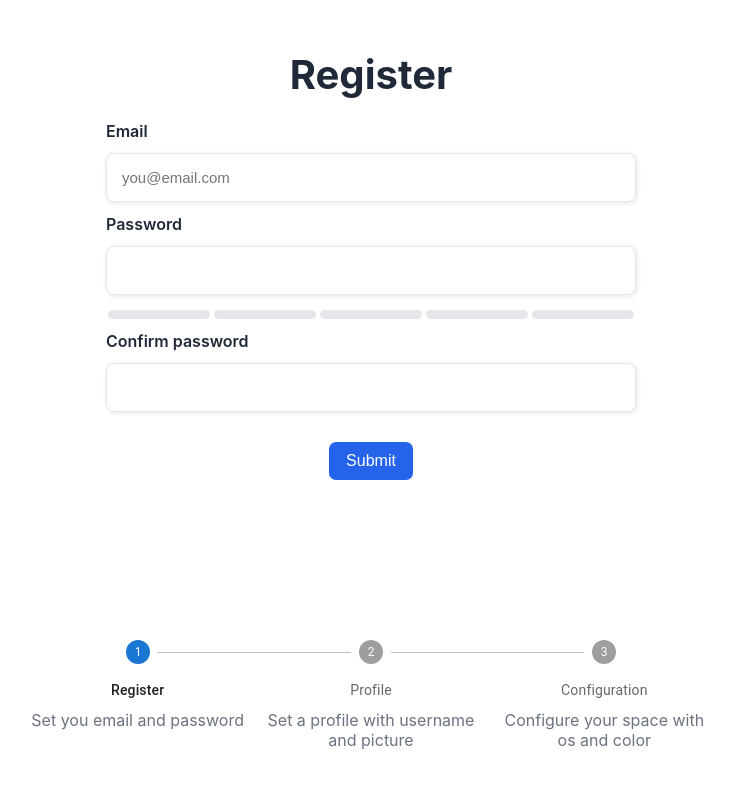
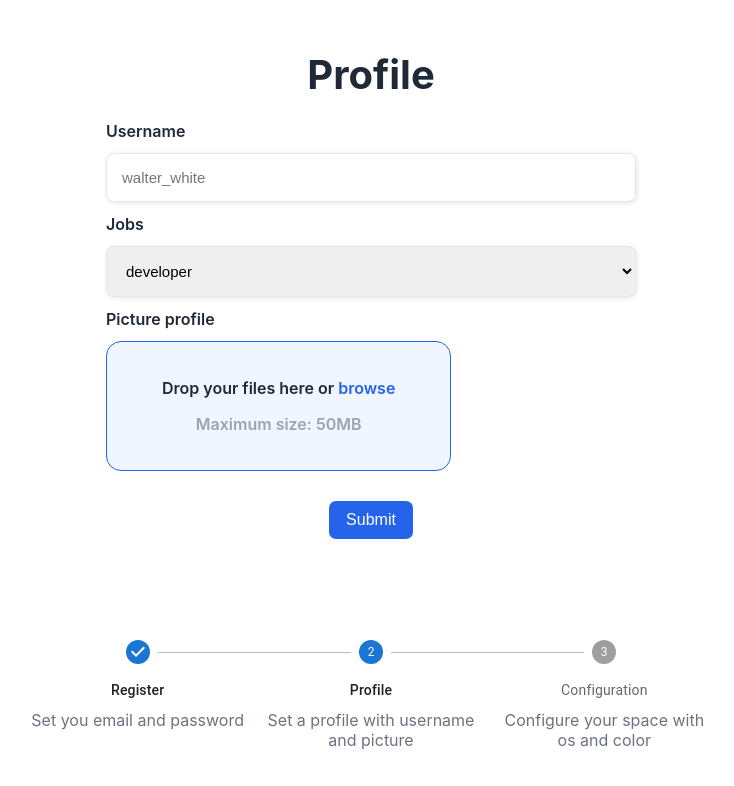
Before and after one commit to Sail-Cpu/miaw, a React (Vite) app: page /sign/step2 in a window 1280 px wide. Shown: the top 786 px of the page, without its empty margins (269-1003 px from the left). Built offline with nearby package versions, Linux system fonts and the light colour scheme.

Commit message:
first implementation of routes

```diff
--- a/package.json
+++ b/package.json
@@ -17,6 +17,7 @@
     "prop-types": "^15.8.1",
     "react": "^18.2.0",
     "react-dom": "^18.2.0",
+    "react-router-dom": "^6.22.3",
     "styled-components": "^6.1.8"
   },
   "devDependencies": {
--- a/src/App.jsx
+++ b/src/App.jsx
@@ -1,11 +1,23 @@
+import {BrowserRouter, Routes, Route} from "react-router-dom";
 //Pages
 import Register from "./pages/auth/Register.jsx";
+import RegisterForm from "./forms/auth/RegisterForm.jsx";
+import ProfileForm from "./forms/auth/ProfileForm.jsx";
+import ConfigForm from "./forms/auth/ConfigForm.jsx";
 
 function App() {
 
   return (
     <>
-      <Register />
+      <BrowserRouter>
+        <Routes>
+          <Route path="/sign" element={<Register />}>
+            <Route path="/sign" element={<RegisterForm />} />
+            <Route path="/sign/step2" element={<ProfileForm />} />
+            <Route path="/sign/step3" element={<ConfigForm />} />
+          </Route>
+        </Routes>
+      </BrowserRouter>
     </>
   )
 }
--- a/src/forms/auth/ConfigForm.jsx
+++ b/src/forms/auth/ConfigForm.jsx
@@ -1,13 +1,16 @@
 import PropTypes from 'prop-types';
+import { useNavigate } from 'react-router-dom';
 //Components
 import OS from '../../pages/components/inputs/OS';
 import Button from '../../pages/components/inputs/Button';
 
 const ConfigForm = (props) => {
 
+    const navigate = useNavigate();
+
     const handleSubmit = (e) => {
         e.preventDefault();
-        props.setStep(4)
+        navigate("/sign")
     }
 
     return(
--- a/src/forms/auth/ProfileForm.jsx
+++ b/src/forms/auth/ProfileForm.jsx
@@ -4,12 +4,15 @@ import Input from "../../pages/components/inputs/Input";
 import Select from "../../pages/components/inputs/Select";
 import Upload from "../../pages/components/inputs/Upload";
 import Button from "../../pages/components/inputs/Button";
+import { useNavigate } from 'react-router-dom';
 
 const ProfileForm = (props) => {
 
+    const navigate = useNavigate();
+
     const handleSubmit = (e) => {
         e.preventDefault();
-        props.setStep();
+        navigate("/sign/step3");
     }
 
     return(
--- a/src/forms/auth/RegisterForm.jsx
+++ b/src/forms/auth/RegisterForm.jsx
@@ -6,15 +6,18 @@ import usePasswordStrength from "../../hooks/usePasswordStrength.jsx";
 import Input from '../../pages/components/inputs/Input.jsx';
 import PassProgress from '../../pages/components/inputs/PassProgress.jsx';
 import Button from '../../pages/components/inputs/Button.jsx';
+import { useNavigate } from 'react-router-dom';
 
 const RegisterForm = (props) => {
+
+    const navigate = useNavigate()
 
     const [password, setPassword] = useState("");
     const passwordStrength = usePasswordStrength(password);
 
     const handleSubmit = (e) => {
         e.preventDefault();
-        props.setStep();
+        navigate("/sign/step2")
     }
 
     return(
--- a/src/pages/auth/Register.jsx
+++ b/src/pages/auth/Register.jsx
@@ -1,4 +1,5 @@
 import { useState } from "react";
+import { Outlet, useLocation } from "react-router-dom";
 //Forms
 import RegisterForm from "../../forms/auth/RegisterForm.jsx";
 import ProfileForm from "../../forms/auth/ProfileForm.jsx";
@@ -16,15 +17,27 @@ const steps = [
 
 const Register = () => {
 
-    const [step, setStep] = useState(0);
+    const location = useLocation();
+
+    const step = () => {
+        const path = location.pathname;
+        switch(path){
+            case "/sign":
+                return 0;
+            case "/sign/step2":
+                return 1;
+            case "/sign/step3":
+                return 2;
+            default:
+                return 4;
+        }
+    }
 
     return(
         <div className="sign-page register-page">
-            {step === 0 && <RegisterForm setStep={() => setStep(1)} />}
-            {step === 1 && <ProfileForm setStep={() => setStep(2)} />}
-            {step >= 2 && <ConfigForm setStep={() => setStep(3)} />}
+            {<Outlet />}
             <div className="sign-step-container">
-                <Stepper activeStep={step} alternativeLabel>
+                <Stepper activeStep={step()} alternativeLabel>
                     {
                         steps.map((step, idx) => (
                             <Step style={{textAlign: "center"}} key={idx}>
```
Also changed, not shown: 1 other file (tests, documents, lock files or other folders).
